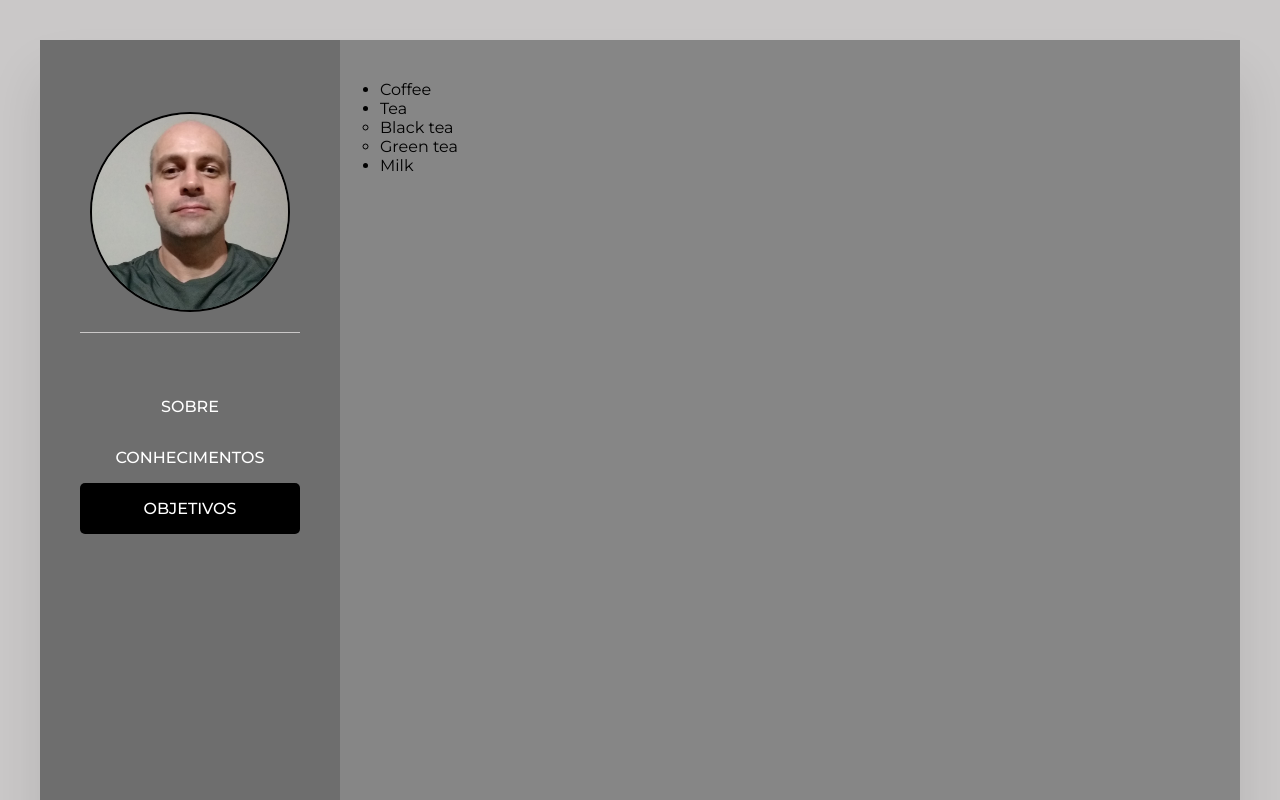
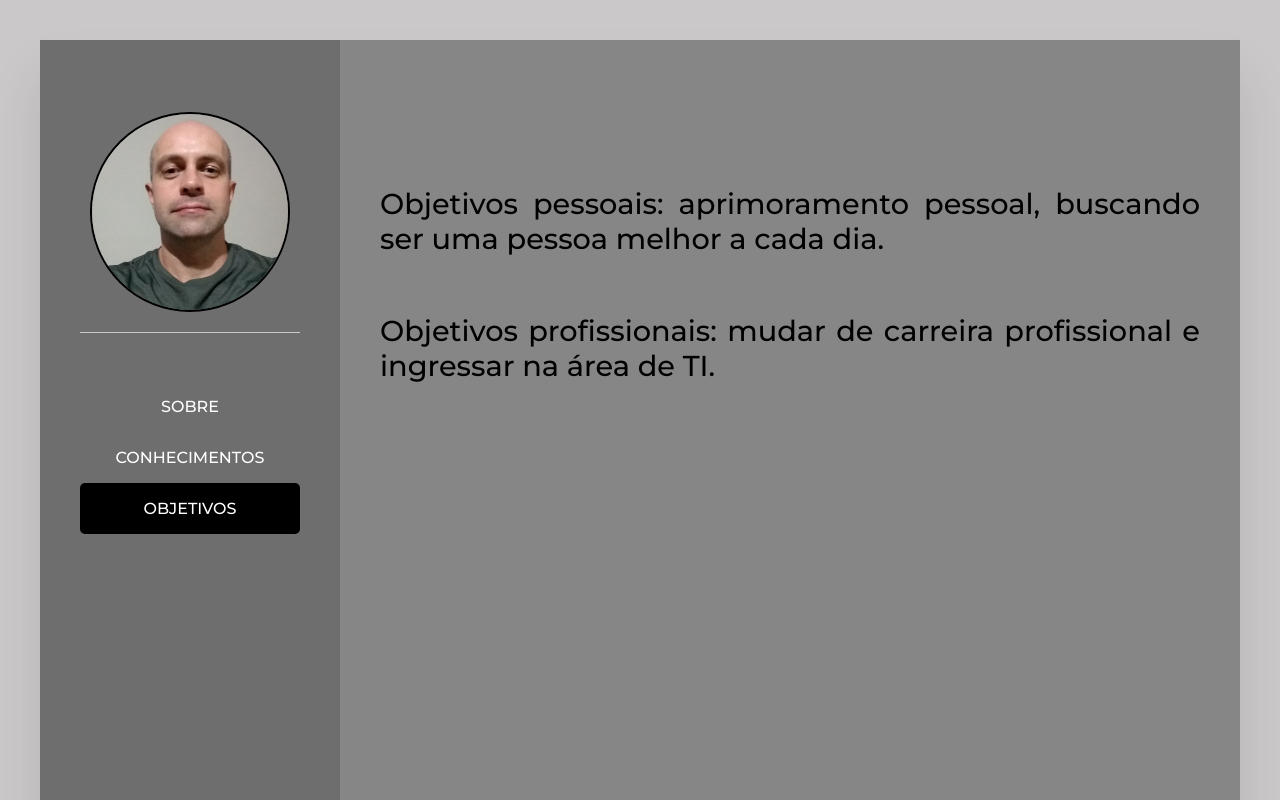
Before and after one commit to ppiresdev/curriculum-vitae, a plain HTML site: page pages/objetivos.html in a window 1280 px wide. Shown: the top 800 px of the page. Drawn offline with Linux system fonts and the light colour scheme.

Commit message:
Página objetivos.html pronta

```diff
--- a/css/styles.css
+++ b/css/styles.css
@@ -191,4 +191,19 @@ body {
 .conhecimentos ol {
   list-style-type: lower-alpha;
 }
+
 /*Estilização da página objetivos.html*/
+.objetivos {
+  margin-top: 3em;
+}
+
+.objetivos ul {
+  list-style: none;
+}
+
+.objetivos ul li {
+  margin-top: 2em;
+  font-size: 1.8rem;
+  font-weight: 500;
+  text-align: justify;
+}
--- a/pages/objetivos.html
+++ b/pages/objetivos.html
@@ -44,15 +44,14 @@
       <div class="coluna-direita">
         <div class="objetivos">
           <ul>
-            <li>Coffee</li>
             <li>
-              Tea
-              <ul>
-                <li>Black tea</li>
-                <li>Green tea</li>
-              </ul>
+              Objetivos pessoais: aprimoramento pessoal, buscando ser uma pessoa
+              melhor a cada dia.
             </li>
-            <li>Milk</li>
+            <li>
+              Objetivos profissionais: mudar de carreira profissional e
+              ingressar na área de TI.
+            </li>
           </ul>
         </div>
       </div>
```
